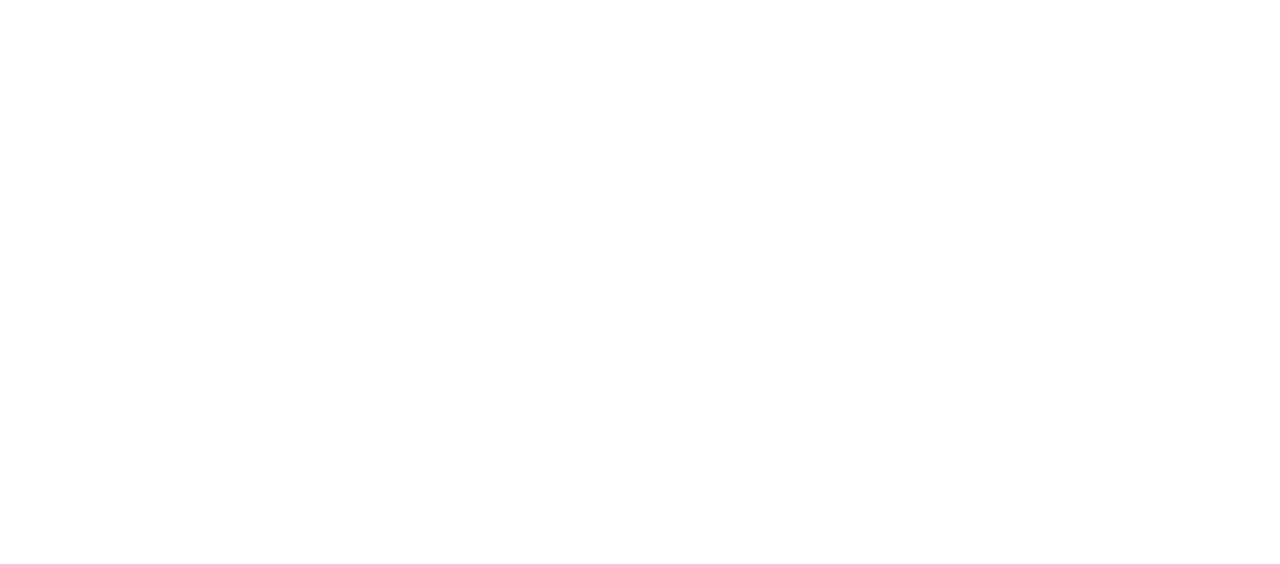
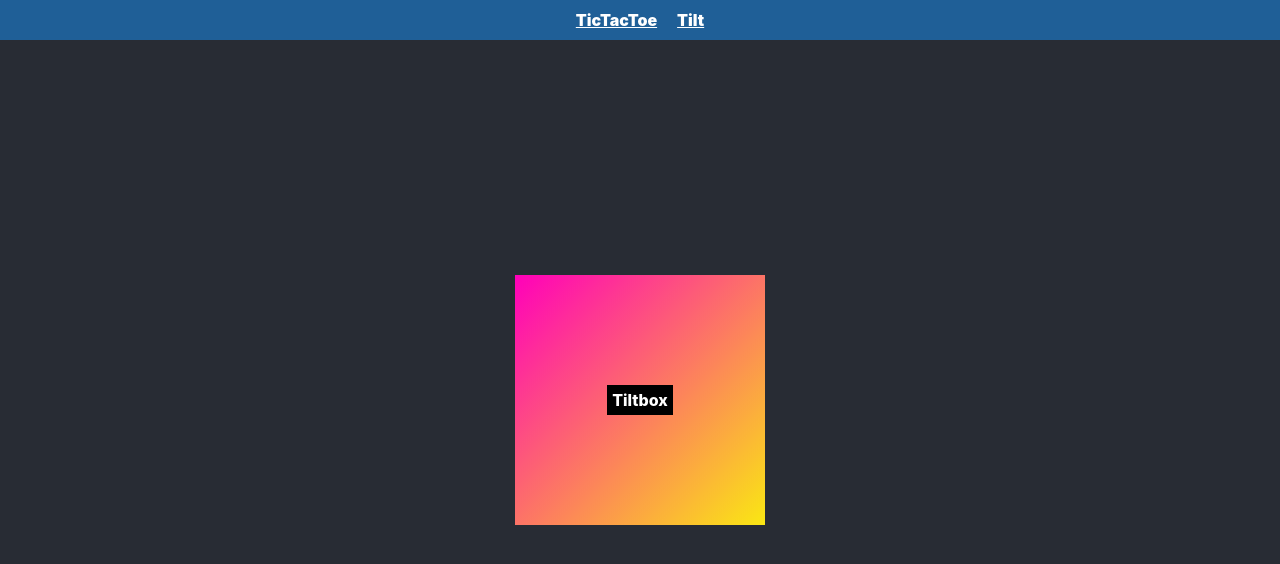
Before and after one commit to BuntyBru/3t-ts, a React (Create React App) app: page /tilt in a window 1280 px wide. Before the commit this address had no page. Shown: the top 564 px of the page. Built offline with nearby package versions, Linux system fonts and the light colour scheme.

Commit message:
Added the tilt page

```diff
--- a/src/AppRoutes.tsx
+++ b/src/AppRoutes.tsx
@@ -1,10 +1,12 @@
 import { Route, Routes } from "react-router-dom";
 import Game from "./pages/Game";
+import Tilt from "./pages/Tilt";
 
 const AppRoutes = () => {
   return (
     <Routes>
       <Route path="/" element={<Game />} />
+      <Route path="/tilt" element={<Tilt />} />
     </Routes>
   );
 };
--- a/src/components/Layout.tsx
+++ b/src/components/Layout.tsx
@@ -34,6 +34,7 @@
     <StyledLayout>
       <StyledNavigationbar>
         <Link to="/">TicTacToe</Link>
+        <Link to="/tilt">Tilt</Link>
       </StyledNavigationbar>
       {children}
     </StyledLayout>
--- /dev/null
+++ b/src/components/Tilt/TiltBox.tsx
@@ -0,0 +1,47 @@
+import React from "react";
+import styled from "styled-components";
+import VanillaTilt from "vanilla-tilt";
+
+const StyledTiltBox = styled.div`
+  min-height: 250px;
+  min-width: 250px;
+  background: lightgrey;
+  display: flex;
+  justify-content: center;
+  align-items: center;
+  background-image: linear-gradient(135deg, #ff00ba 0%, #fae713 100%);
+  transform-style: preserve-3d;
+  will-change: transform;
+  transform: perspective(1000px) rotateX(0deg) rotateY(0deg) scale3d(1, 1, 1);
+
+  p {
+    font-weight: 800;
+    background: black;
+    padding: 5px;
+  }
+`;
+const TiltBox = () => {
+  const tiltRef = React.useRef<HTMLDivElement>(null);
+
+  React.useEffect(() => {
+    if (tiltRef.current) {
+      const { current: tiltNode } = tiltRef;
+
+      const vanillaTiltOptions = {
+        max: 25,
+        speed: 400,
+        glare: true,
+        "max-glare": 0.5,
+      };
+      VanillaTilt.init(tiltNode, vanillaTiltOptions);
+    }
+  }, []);
+
+  return (
+    <StyledTiltBox ref={tiltRef}>
+      <p>Tiltbox</p>
+    </StyledTiltBox>
+  );
+};
+
+export default TiltBox;
--- /dev/null
+++ b/src/pages/Tilt.tsx
@@ -0,0 +1,13 @@
+import React from "react";
+import Layout from "../components/Layout";
+import TiltBox from "../components/Tilt/TiltBox";
+
+const Tilt = () => {
+  return (
+    <Layout>
+      <TiltBox />
+    </Layout>
+  );
+};
+
+export default Tilt;
```
